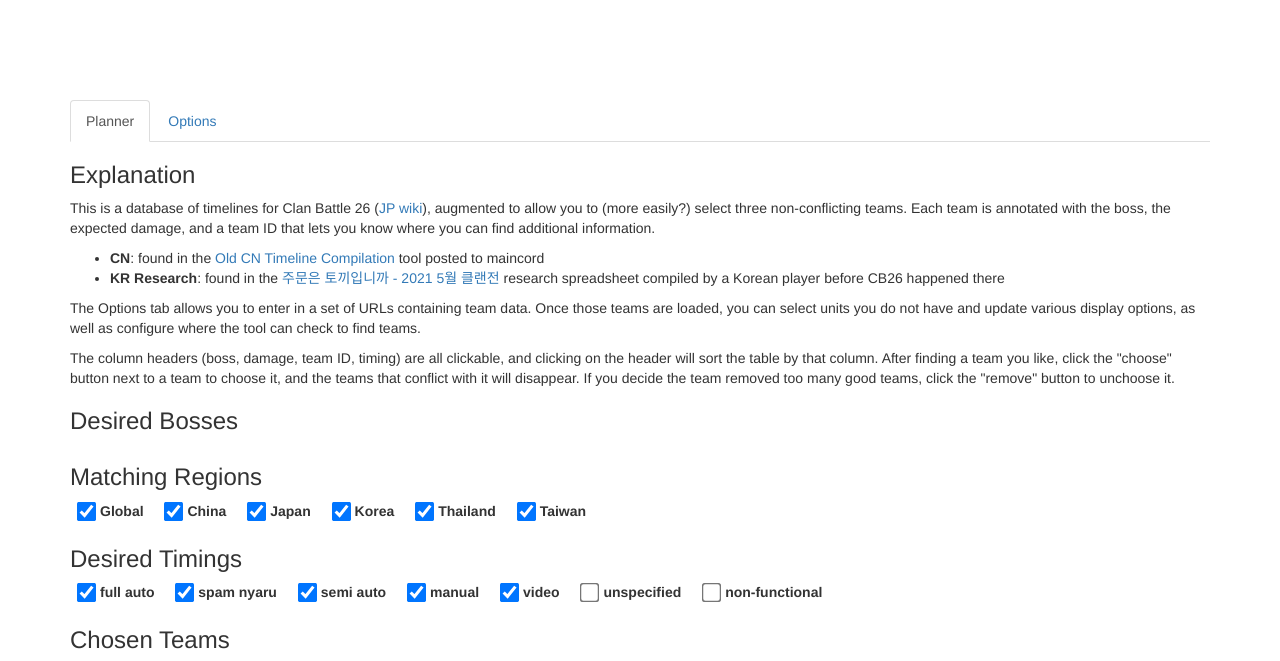
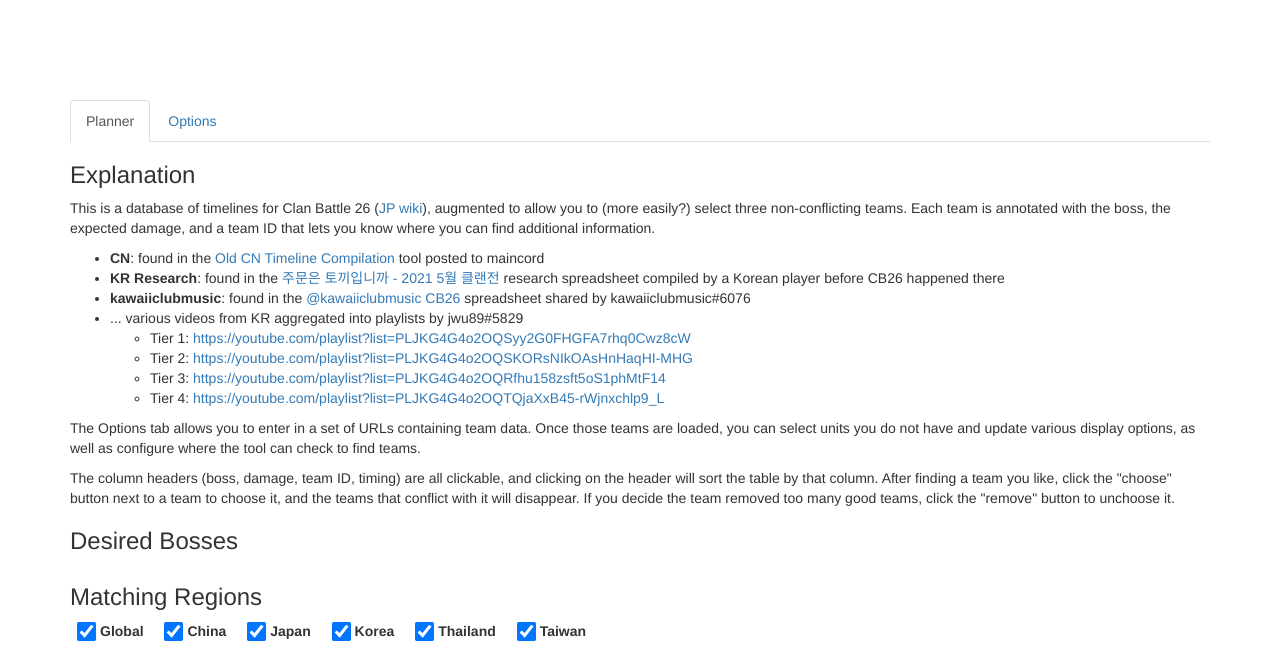
Before and after one commit to holatuwol/priconne, a website with bundled scripts: page static/cb26.html in a window 1280 px wide. Shown: the part 82-743 px from the top of the page. Built offline with nearby package versions, Linux system fonts and the light colour scheme.

Commit message:
Additional data sources

```diff
--- a/static/cb26.html
+++ b/static/cb26.html
@@ -46,6 +46,13 @@
 <ul>
 	<li><strong>CN</strong>: found in the <a href="https://www.caimogu.cc/gzlj.html" target="_blank">Old CN Timeline Compilation</a> tool posted to maincord</li>
 	<li><strong>KR Research</strong>: found in the <a href="https://cafe.daum.net/priconne/miqf/2882">주문은 토끼입니까 - 2021 5월 클랜전</a> research spreadsheet compiled by a Korean player before CB26 happened there</li>
+	<li><strong>kawaiiclubmusic</strong>: found in the <a href="https://docs.google.com/spreadsheets/d/e/2PACX-1vR1jgE6SUsHsjGd2DKKh70rnUar4WxBfLrA6zedtE2YjjzaMEEaGOgFykPycRAW6PH9EGfJpFV4twcE/pub" target="_blank">@kawaiiclubmusic CB26</a> spreadsheet shared by kawaiiclubmusic#6076</li>
+	<li>... various videos from KR aggregated into playlists by jwu89#5829<ul>
+		<li>Tier 1: <a href="https://youtube.com/playlist?list=PLJKG4G4o2OQSyy2G0FHGFA7rhq0Cwz8cW">https://youtube.com/playlist?list=PLJKG4G4o2OQSyy2G0FHGFA7rhq0Cwz8cW</a></li>
+		<li>Tier 2: <a href="https://youtube.com/playlist?list=PLJKG4G4o2OQSKORsNIkOAsHnHaqHI-MHG">https://youtube.com/playlist?list=PLJKG4G4o2OQSKORsNIkOAsHnHaqHI-MHG</a></li>
+		<li>Tier 3: <a href="https://youtube.com/playlist?list=PLJKG4G4o2OQRfhu158zsft5oS1phMtF14">https://youtube.com/playlist?list=PLJKG4G4o2OQRfhu158zsft5oS1phMtF14</a></li>
+		<li>Tier 4: <a href="https://youtube.com/playlist?list=PLJKG4G4o2OQTQjaXxB45-rWjnxchlp9_L">https://youtube.com/playlist?list=PLJKG4G4o2OQTQjaXxB45-rWjnxchlp9_L</a></li>
+	</ul></li>
 </ul>
 </div>
 
@@ -179,6 +186,7 @@
 <div id="data-source">
 	<ul>
 		<li><a href="https://docs.google.com/spreadsheets/d/e/2PACX-1vRASSJw0YxboQl9grZutKTGyIbxTRBWW3Zat9NW4IKkaLbFm3nWUYYMV5m-27mu-bxcK39y2xmXH3Kq/pub" target="_blank">CB26 Team Reference</a>, maintained by holatuwol#3708</li>
+		<li><a href="https://docs.google.com/spreadsheets/d/e/2PACX-1vR1jgE6SUsHsjGd2DKKh70rnUar4WxBfLrA6zedtE2YjjzaMEEaGOgFykPycRAW6PH9EGfJpFV4twcE/pub" target="_blank">@kawaiiclubmusic CB26</a>, maintained by kawaiiclubmusic#6076</li>
 	</ul>
 </div>
 
```
Also changed, not shown: static/cb25.html (+2 -0 lines).
